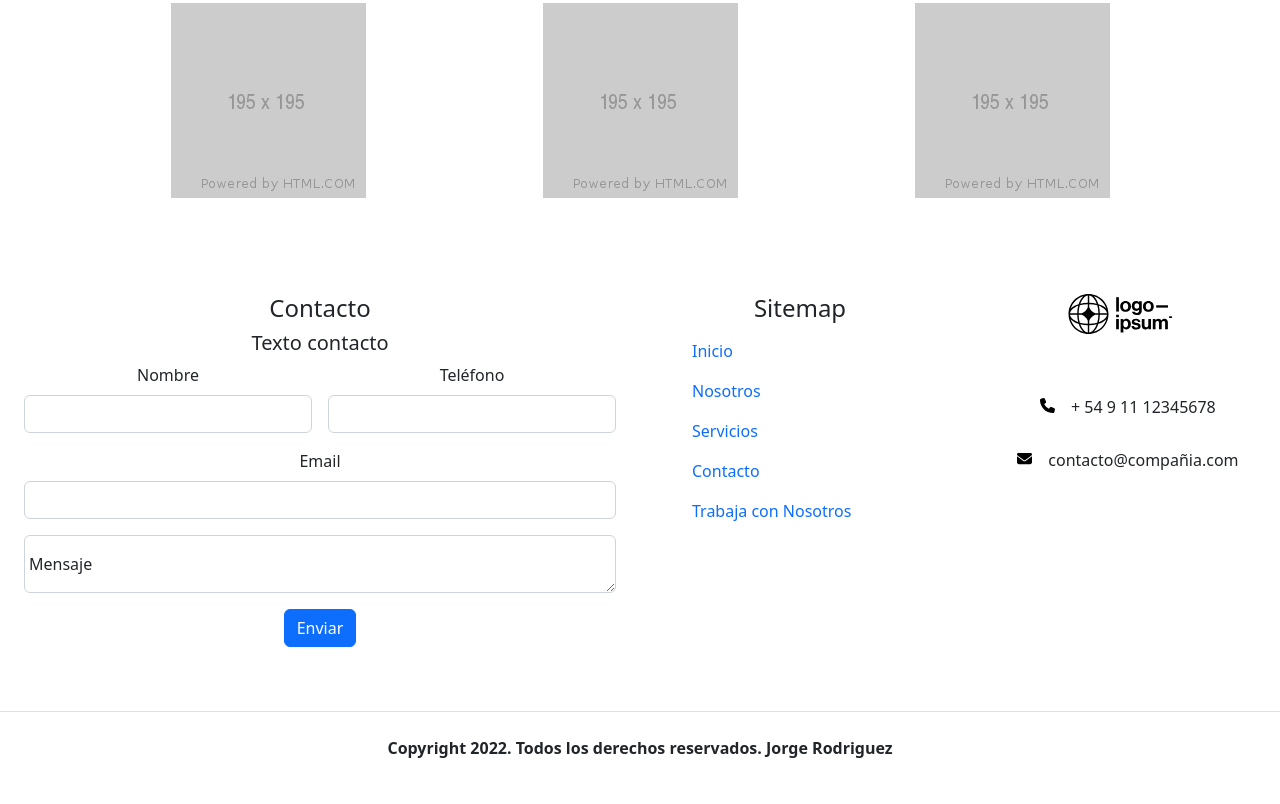
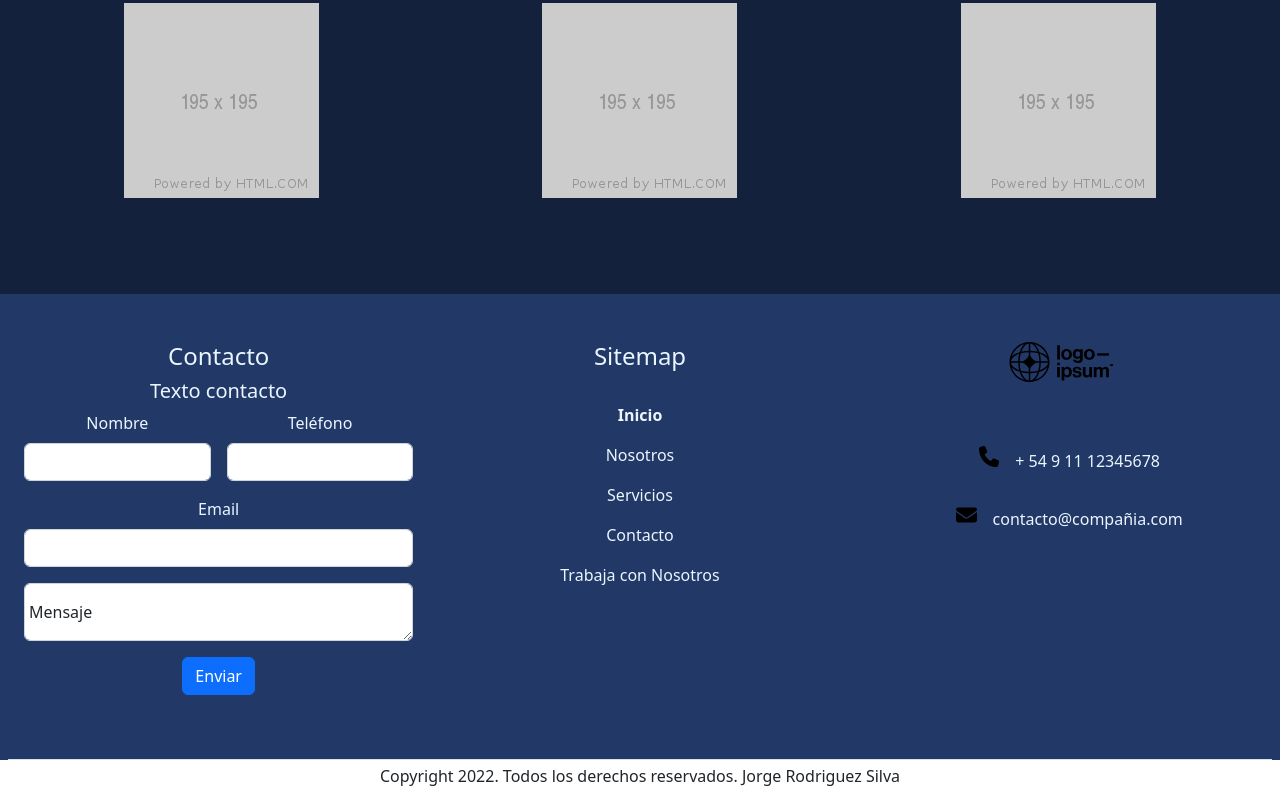
Before and after one commit to Madsiggi/PreEntrega2-RodriguezSilva, a plain HTML site: page index.html in a window 1280 px wide. Shown: the part 1564-2368 px from the top of the page. Drawn offline with nearby package versions, Linux system fonts and the light colour scheme.

Commit message:
Añade paleta de colores (.css)

```diff
--- /dev/null
+++ b/css/styles_bs.css
@@ -0,0 +1,19 @@
+.color-base {
+  background-color: #223867;
+}
+
+.color-dark {
+  background-color: #14213d;
+}
+
+.color-accent {
+  background-color: #eaf6ff;
+}
+
+.navbar-nav .nav-link.color-text {
+  color: #eaf6ff;
+}
+
+.color-text {
+  color: #eaf6ff;
+}
--- a/index.html
+++ b/index.html
@@ -12,6 +12,7 @@
       integrity="sha384-Zenh87qX5JnK2Jl0vWa8Ck2rdkQ2Bzep5IDxbcnCeuOxjzrPF/et3URy9Bv1WTRi"
       crossorigin="anonymous"
     />
+    <link rel="stylesheet" href="./css/styles_bs.css" />
     <!-- <link rel="stylesheet" href="./css/style.css" />
     <link rel="preconnect" href="https://fonts.googleapis.com" />
     <link rel="preconnect" href="https://fonts.gstatic.com" crossorigin />
@@ -61,7 +62,7 @@
         </header>
       </div> -->
       <!-- V.1  -->
-      <nav class="navbar navbar-expand-lg navbar-light bg-light">
+      <nav class="navbar navbar-expand-lg color-base">
         <div class="container-fluid">
           <a class="navbar-brand" href="#"
             ><img src="./assets/images/logoipsum-287.svg" alt="logo"
@@ -82,12 +83,17 @@
             id="navbarNavAltMarkup"
           >
             <div class="navbar-nav d-flex align-items-center m-3">
-              <a class="nav-link active px-3" aria-current="page" href="#"
+              <a
+                class="nav-link fw-bold active px-3 color-text"
+                aria-current="page"
+                href="#"
                 >Inicio</a
               >
-              <a class="nav-link px-3" href="#">Nosotros</a>
-              <a class="nav-link px-3" href="#">Servicios</a>
-              <a class="nav-link px-3" href="#">Contacto</a>
+              <a class="nav-link px-3 fw-light color-text" href="#">Nosotros</a>
+              <a class="nav-link px-3 fw-light color-text" href="#"
+                >Servicios</a
+              >
+              <a class="nav-link px-3 fw-light color-text" href="#">Contacto</a>
             </div>
           </div>
         </div>
@@ -108,7 +114,7 @@
         </ul>
       </nav> -->
       <!-- v.1 -->
-      <div class="bg-dark text-secondary px-4 py-5 text-center">
+      <div class="text-secondary px-4 py-5 text-center color-dark">
         <div class="mt-5 pt-5">
           <h1 class="display-5 fw-bold text-white">Hero Titulo</h1>
           <div class="col-lg-6 mx-auto">
@@ -226,8 +232,8 @@
         </div>
       </section> -->
       <!-- V.1 -->
-      <div class="container px-4 py-5 text-center">
-        <h2 class="pb-2 border-bottom">Clientes Index</h2>
+      <div class="container-fluid px-4 py-5 text-center color-dark pb-5">
+        <h2 class="pb-2 border-bottom color-text">Clientes Index</h2>
         <div class="row g-4 py-5 row-cols-1 row-cols-md-3 row-cols-xxl-6">
           <div class="col">
             <img src="./assets/images/placeholder195.png" alt="cliente1" />
@@ -265,15 +271,17 @@
     </main>
     <footer>
       <!-- v.1 -->
-      <div class="container-fluid text-center">
-        <div class="row border-bottom pb-3 row-cols-1 row-cols-md-3">
-          <div class="col-md-6 mb-5">
-            <h2 class="fs-4">Contacto</h2>
-            <h3 class="fs-5">Texto contacto</h3>
+      <div class="container-fluid text-center color-base pt-5">
+        <div class="row border-bottom pb-3 row-cols-1 row-cols-md-3 g-2">
+          <div class="col mb-5">
+            <h2 class="fs-4 color-text">Contacto</h2>
+            <h3 class="fs-5 color-text">Texto contacto</h3>
             <div class="container">
-              <form class="row g-3">
-                <div class="col-md-6">
-                  <label for="nombreApellido" class="form-label">Nombre</label>
+              <form class="row g-3 justify-content-center">
+                <div class="col-12 col-md-6">
+                  <label for="nombreApellido" class="form-label color-text"
+                    >Nombre</label
+                  >
                   <input
                     type="text"
                     class="form-control"
@@ -282,8 +290,10 @@
                     required
                   />
                 </div>
-                <div class="col-md-6">
-                  <label for="telefono" class="form-label">Teléfono</label>
+                <div class="col-12 col-md-6">
+                  <label for="telefono" class="form-label color-text"
+                    >Teléfono</label
+                  >
                   <input
                     type="tel"
                     class="form-control"
@@ -291,11 +301,13 @@
                     name="telefono"
                   />
                 </div>
-                <div class="col-md-12">
-                  <label for="inputEmail" class="form-label">Email</label>
+                <div class="col-12">
+                  <label for="inputEmail" class="form-label color-text"
+                    >Email</label
+                  >
                   <input type="email" class="form-control" id="inputEmail" />
                 </div>
-                <div class="form-floating">
+                <div class="form-floating col-12">
                   <textarea
                     class="form-control"
                     placeholder="Envíenos sus consultas."
@@ -309,7 +321,20 @@
               </form>
             </div>
           </div>
-          <div class="col-md-3 mb-5">
+          <nav class="nav flex-column col text-center mb-3 px-3">
+            <h3 class="fs-4 pb-3 color-text">Sitemap</h3>
+            <a
+              class="nav-link active color-text fw-bold"
+              aria-current="page"
+              href="#"
+              >Inicio</a
+            >
+            <a class="nav-link color-text fw-light" href="#">Nosotros</a>
+            <a class="nav-link color-text fw-light" href="#">Servicios</a>
+            <a class="nav-link color-text fw-light">Contacto</a>
+            <a class="nav-link color-text fw-light">Trabaja con Nosotros</a>
+          </nav>
+          <!-- <div class="col-md-3 mb-5">
             <h3 class="fs-4">Sitemap</h3>
             <ul class="nav flex-column align-items-baseline px-4">
               <li class="nav-item">
@@ -332,9 +357,9 @@
                 >
               </li>
             </ul>
-          </div>
-          <div class="col-md-3">
-            <div class="flex-column">
+          </div> -->
+          <div class="col">
+            <div class="flex-column color-text">
               <img src="./assets/images/logoipsum-287.svg" alt="logo" />
               <div
                 class="d-flex justify-content-center align-items-baseline pt-5"
@@ -434,9 +459,9 @@
         </div>
       </div>
       -->
-      <div class="text-center p-4">
-        <p class="text-reset fw-bold">
-          Copyright 2022. Todos los derechos reservados. Jorge Rodriguez
+      <div class="text-center px-4 pt-1">
+        <p class="text-reset">
+          Copyright 2022. Todos los derechos reservados. Jorge Rodriguez Silva
         </p>
       </div>
     </footer>
```
